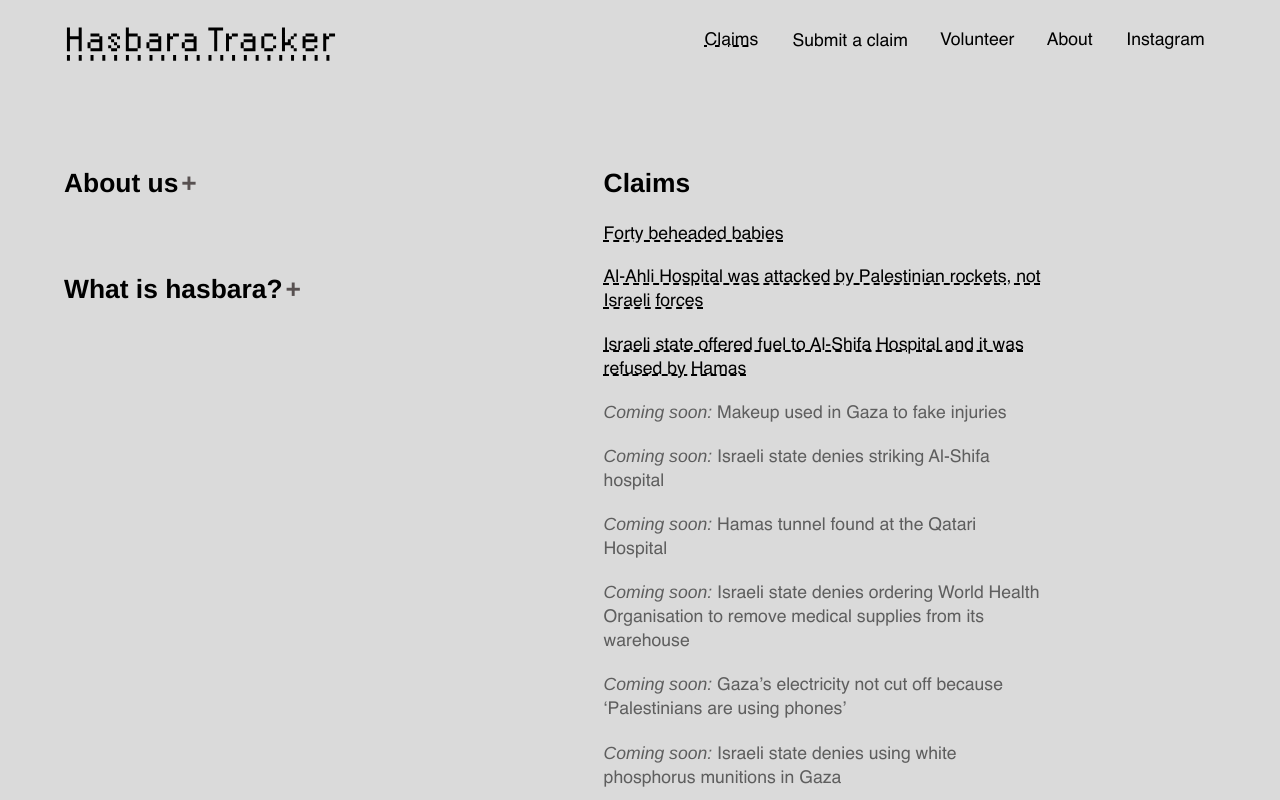
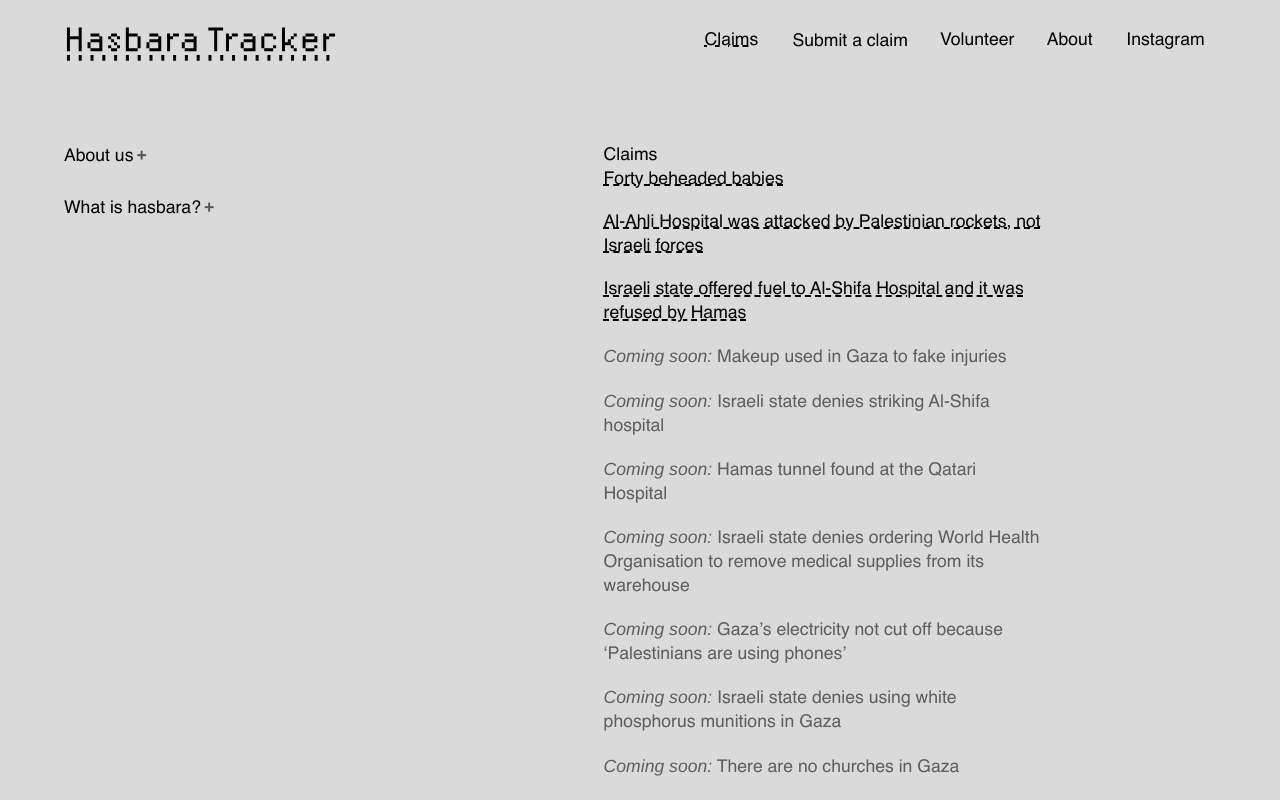
Before and after one commit to tamtzekin/hasbara-tracker, a React (Create React App) app: page / in a window 1280 px wide. Shown: the top 800 px of the page. Built offline with nearby package versions, Linux system fonts and the light colour scheme.

Commit message:
installed Tailwind

```diff
--- a/package.json
+++ b/package.json
@@ -56,5 +56,8 @@
       "last 1 firefox version",
       "last 1 safari version"
     ]
+  },
+  "devDependencies": {
+    "tailwindcss": "^3.4.1"
   }
 }
--- a/src/index.css
+++ b/src/index.css
@@ -11,3 +11,7 @@ code {
   font-family: source-code-pro, Menlo, Monaco, Consolas, 'Courier New',
     monospace;
 }
+
+@tailwind base;
+@tailwind components;
+@tailwind utilities;
--- /dev/null
+++ b/tailwind.config.js
@@ -0,0 +1,14 @@
+/** @type {import('tailwindcss').Config} */
+module.exports = {
+    content: ['./src/**/*.{html,js}'],
+        theme: {
+            colors: {
+                'grey': '',
+                'grey-light': '',
+                'green-light': '',
+            },
+        },
+    fontFamily: {
+        sans: ['Helvetica', 'sans-serif'],
+    }
+}
```
Also changed, not shown: 1 other file (tests, documents, lock files or other folders).
